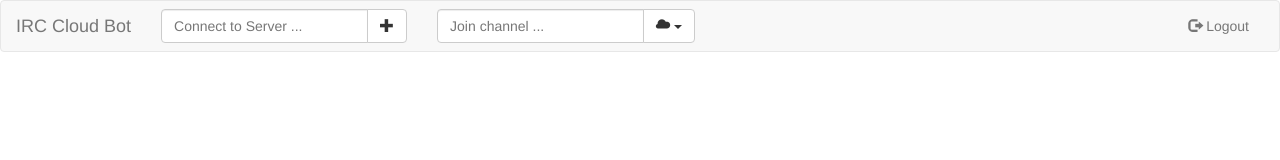
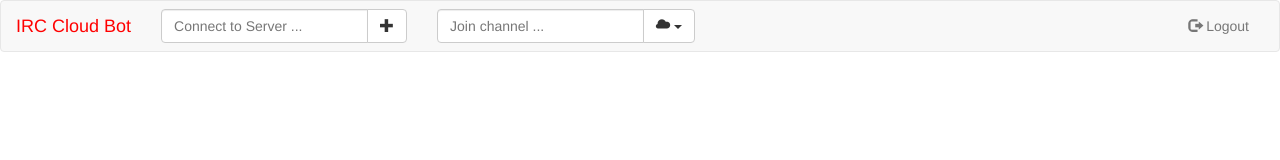
Before and after one commit to tom95/irc-cloud-bot, a website: page public/index.html in a window 1280 px wide. Drawn offline with nearby package versions, Linux system fonts and the light colour scheme; no server answers.

Commit message:
Changed color to red
red is cool!

```diff
--- a/public/css/custom-style.css
+++ b/public/css/custom-style.css
@@ -18,3 +18,6 @@
 #input {
 	margin: 12px 0;
 }
+
+#brand-text {
+	color:red;}
```
